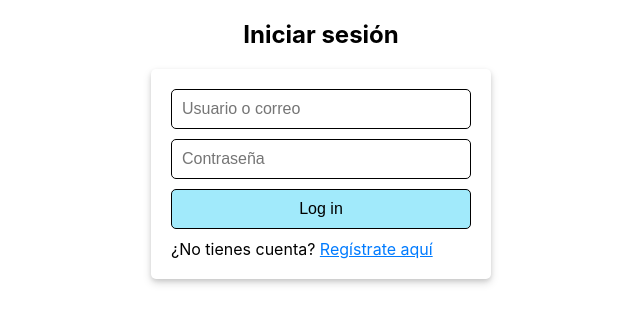
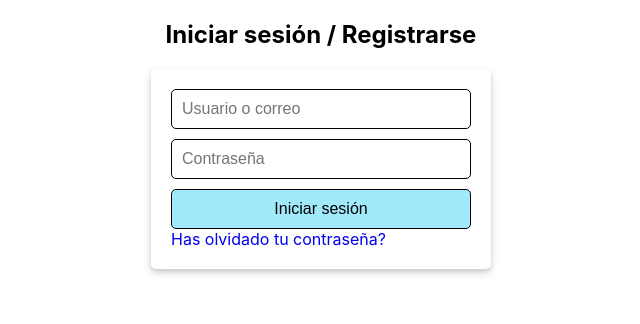
Before and after one commit to GuilleR-lab/ISO2_NONEIM, a React (Create React App) app in the folder frontend/: page /login in a window 1280 px wide. Shown: the top 324 px of the page, without its empty margins (319-959 px from the left). Built offline with nearby package versions, Linux system fonts and the light colour scheme.

Commit message:
add input login color effects

```diff
--- a/frontend/src/App.css
+++ b/frontend/src/App.css
@@ -64,6 +64,18 @@ button {
 }
 
 p {
-  margin-top: 10px;
-  margin-bottom: 0px;
+  margin-top: 0px;
+  margin-bottom: 10px;
+  font-size: 15px;
 }
+
+.login-message {
+  margin-top: 0px;
+  margin-bottom: 10px;
+  font-size: 15px;
+  color: red;
+}
+
+a {
+  text-decoration: none;
+}
--- a/frontend/src/components/Login.jsx
+++ b/frontend/src/components/Login.jsx
@@ -3,23 +3,90 @@ import "../App.css";
 
 const Login = () => {
     // Estados para los campos y mensajes
+    const [phase, setPhase] = React.useState("login"); //states login, register
     const [username, setUsername] = React.useState("");
+    const [address, setAddress] = React.useState("");
+    const [email, setEmail] = React.useState("");
     const [password, setPassword] = React.useState("");
     const [message, setMessage] = React.useState("");
 
-    // Maneja el envío del formulario
+    //2º estado Register
+    if(phase === "register"){
+      const handleSubmit = async (e) => {
+        e.preventDefault();
+
+        // Validación rápida
+        if (!username || !password || !email) {
+            setMessage("⚠️ Debes introducir todos los datos en el formulario.");
+          return;
+        }
+
+        try {
+          const response = await fetch("http://localhost:8090/api/auth", {
+            method: "POST",
+            headers: {
+              "Content-Type": "application/json",
+            },
+            body: JSON.stringify({ username, email, password }),
+          });
+
+          const data = await response.json();
+
+          setMessage(data.message || "✅ Usuario registrado correctamente");
+
+          if(data.message !== "✅ Usuario registrado correctamente"){
+            setPhase("login"); //cambiar estado
+          }
+
+        } catch (error) {
+          console.error(error);
+          setMessage("⚠️ Error al conectar con el servidor");
+        }
+      };
+    }
+
+    // Maneja el envío del formulario(login)
     const handleSubmit = async (e) => {
     e.preventDefault();
 
-    // Validación rápida
-    if (!username || !password) {
-        setMessage("⚠️ Debes introducir usuario y contraseña.");
+    // cambia color cuando introducimos algo en el input
+    const inputUsername = document.getElementById("username");
+    inputUsername.addEventListener("input", function() {
+      if (this.value.length > 0) {
+        this.style.borderColor = "black";
+        this.style.background = "white";
+      }
+    });
+
+    if (!username) {
+      inputUsername.style.borderColor = "red";
+      inputUsername.style.background = "#FFF3F3";
+      setMessage("⚠️ Es obligatorio introducir el nombre o correo")
+    }
+
+    const inputPassword = document.getElementById("password");
+    inputPassword.addEventListener("input", function() {
+      if (this.value.length > 0) {
+        this.style.borderColor = "black";
+        this.style.background = "white";
+      }
+    });
+
+    if (!password) {
+      inputPassword.style.borderColor = "red";
+      inputPassword.style.background = "#FFF3F3"
+      setMessage("⚠️ Es obligatorio introducir la contraseña")
+    }
+
+    if (!username && !password) {
+      setMessage("⚠️ Es obligatorio rellenar todos los campos");
       return;
     }
 
+
     try {
       // Petición al backend (simulada o real si ya existe endpoint)
-      const response = await fetch("http://localhost:8090/api/auth/login", {
+      const response = await fetch("http://localhost:8090/api/auth", {
         method: "POST",
         headers: {
           "Content-Type": "application/json",
@@ -35,38 +102,56 @@ const Login = () => {
 
       setMessage(data.message || "✅ Inicio de sesión correcto");
 
+      if(data.message !== "✅ Inicio de sesión correcto"){
+        setPhase("register"); //cambiar estado
+      }
+
       // window.location.href = "/home";
 
     } catch (error) {
       console.error(error);
-      setMessage("⚠️ Error al conectar con el servidor o credenciales inválidas");
+      //setMessage("⚠️ Error al conectar con el servidor");
     }
   };
 
     return (
         <>
-            <h2>Iniciar sesión</h2>
+            <h2>Iniciar sesión / Registrarse</h2>
             <div className="form-container">
                 <form onSubmit={handleSubmit}>
-                <input type="text" placeholder="Usuario o correo" value={username} onChange={(e) => setUsername(e.target.value)}/>
 
-                <input type="password" placeholder="Contraseña" value={password} onChange={(e) => setPassword(e.target.value)}/>
+                  {phase === "register" &&
+                  <button>
+                    <span>
+                      <svg>
+                      </svg>
+                    </span>
+                  </button>}
 
-                <button style={{ backgroundColor: "#a1eafb" }}>Log in</button>
+                  { phase === "login" && <input type="text" id="username" placeholder="Usuario o correo" value={username} onChange={(e) => setUsername(e.target.value)}/> } {/*change to recive email too*/}
+
+                  { phase === "login" && <input type="password" id="password" placeholder="Contraseña" value={password} onChange={(e) => setPassword(e.target.value)}/> }
+
+                  { phase === "register" && <input type="text" placeholder="Nombre de usuario" value={username} onChange={(e) => setUsername(e.target.value)}/> }
+
+                  { phase === "register" && <input type="text" placeholder="Dirección" value={address} onChange={(e) => setAddress(e.target.value)}/> }
+
+                  { phase === "register" && <input type="text" placeholder="Correo electrónico" value={email} onChange={(e) => setEmail(e.target.value)}/> }
+
+                  { phase === "register" && <input type="password" placeholder="Contraseña" value={password} onChange={(e) => setPassword(e.target.value)}/> }
+
+                  { phase === "register" && <input type="password" placeholder="Confirmar contraseña" value={password} onChange={(e) => setPassword(e.target.value)}/> }
+
+                  {/* Mensaje de estado */}
+                  {message && <p class="login-message" >{message}</p>}
+
+                  <button style={{ backgroundColor: "#a1eafb" }}>
+                    { phase === "login" ? "Iniciar sesión" : "Registrarme" }
+                  </button>
+
+                  { phase === "login" && <a href="#">Has olvidado tu contraseña?</a>} {/*show in Login*/}
 
                 </form>
-
-                {/* Mensaje de estado */}
-                {message && <p>{message}</p>}
-
-                {/* Enlace al registro */}
-                <p>
-                    ¿No tienes cuenta?{" "}
-                    <a href="/register" style={{ color: "#007bff" }}>
-                        Regístrate aquí
-                    </a>
-                </p>
-
             </div>
         </>
     );
```
